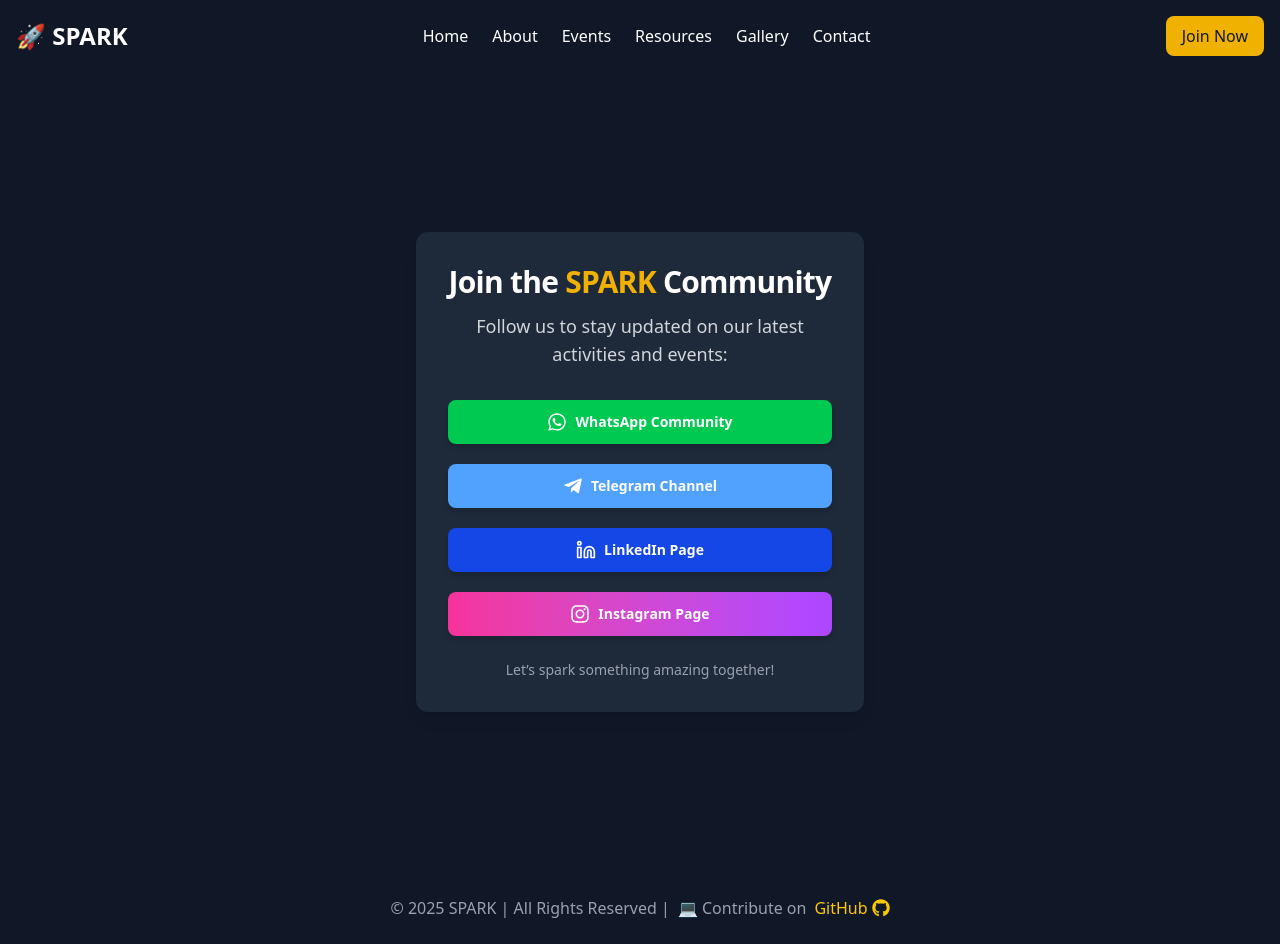
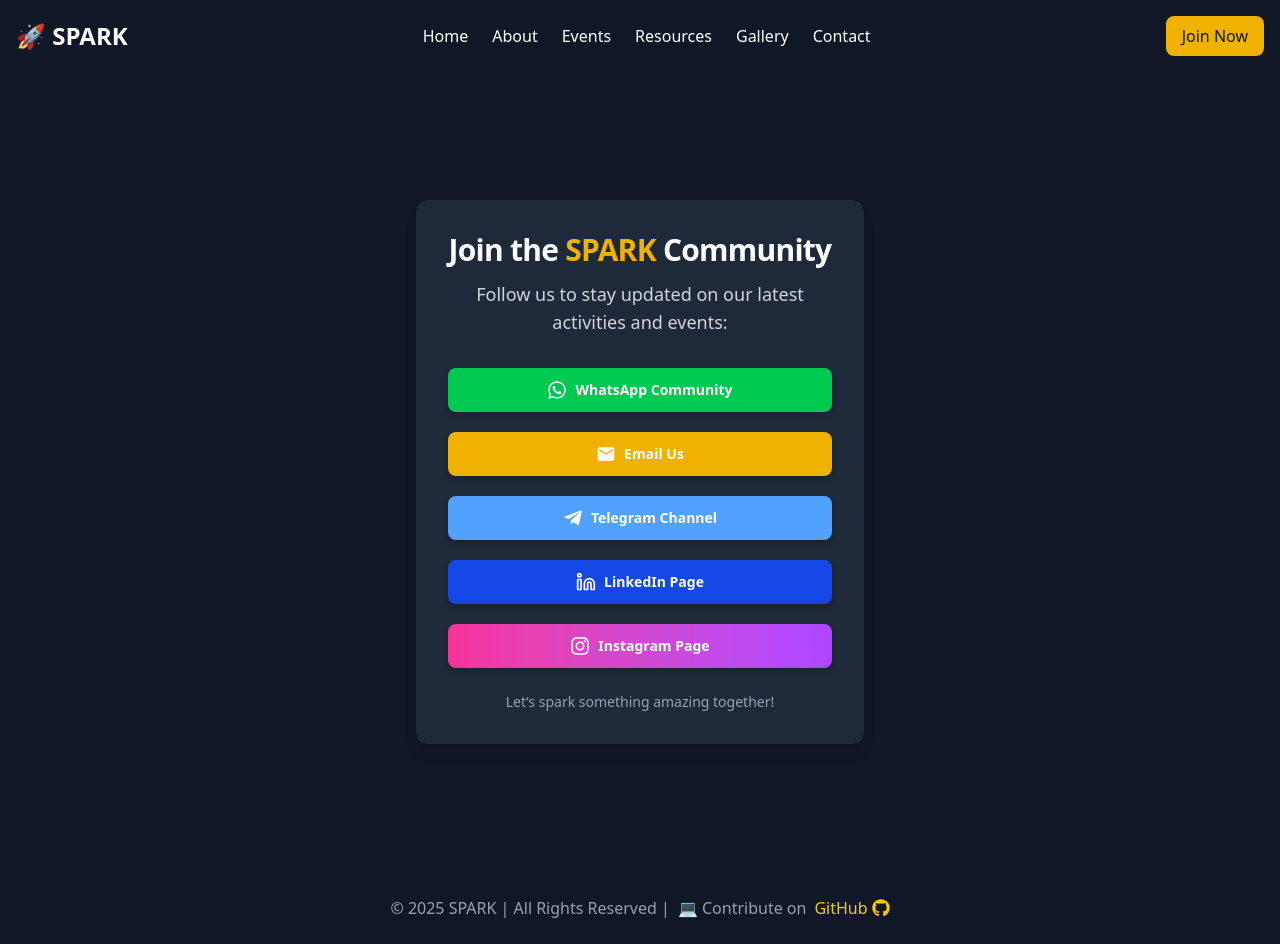
Before and after one commit to Ab3229/SPARK-MBM, a Next.js app: page /join in a window 1280 px wide. Built offline with nearby package versions, Linux system fonts and the light colour scheme.

Commit message:
Feature: Added Email Us button with MdEmail icon

```diff
--- a/src/app/join/page.tsx
+++ b/src/app/join/page.tsx
@@ -1,6 +1,7 @@
 import { FileText, Linkedin } from "lucide-react"; // Lucide icons
 import React from "react";
 import { FaInstagram, FaTelegramPlane, FaWhatsapp } from "react-icons/fa"; // React Icons for WhatsApp, Instagram, and Telegram
+import { MdEmail } from "react-icons/md";
 
 const JoinNowPage: React.FC = () => {
   return (
@@ -33,6 +34,15 @@ const JoinNowPage: React.FC = () => {
           >
             <FaWhatsapp className="mr-2 h-5 w-5" /> WhatsApp Community
           </a>
+          <a
+             href="mailto:sparkmbmu@gmail.com"
+             target="_blank"
+             rel="noopener noreferrer"
+            className="w-full flex items-center justify-center py-3 px-4 rounded-lg text-sm font-semibold text-white bg-yellow-500 hover:bg-yellow-600 transition-all duration-300 shadow-md hover:shadow-lg"
+          >
+            <MdEmail className="mr-2 h-5 w-5" /> Email Us
+          </a>
+
           <a
             href="https://t.me/spark_mbm"
             target="_blank"
```
